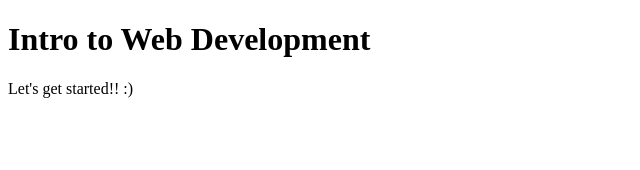
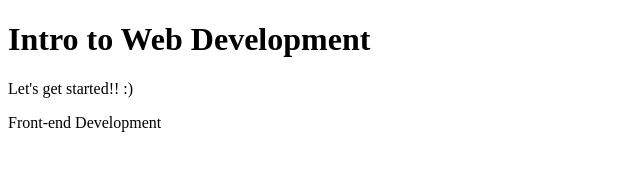
Before and after one commit to AdamCsordas21/web-development-intro, a plain HTML site: page index.html in a window 1280 px wide. Shown: the whole page, without its empty margins (0-640 px from the left). Drawn offline with Linux system fonts and the light colour scheme.

Commit message:
Create new paragraph

```diff
--- a/index.html
+++ b/index.html
@@ -3,5 +3,6 @@
   <body>
     <h1>Intro to Web Development</h1>
     <p>Let's get started!! :)</p>
+    <p>Front-end Development</p>
   </body>
 </html>
```
